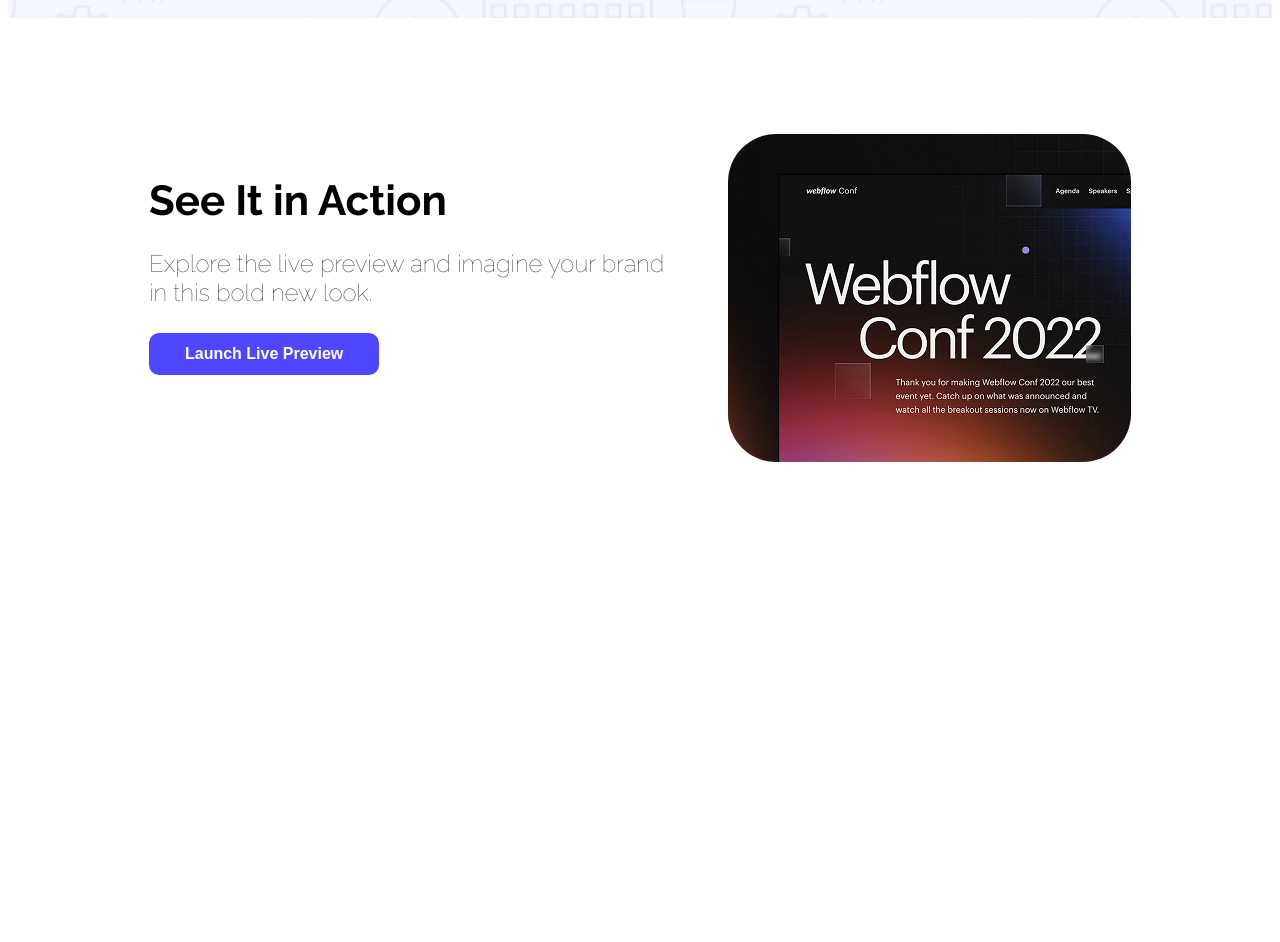
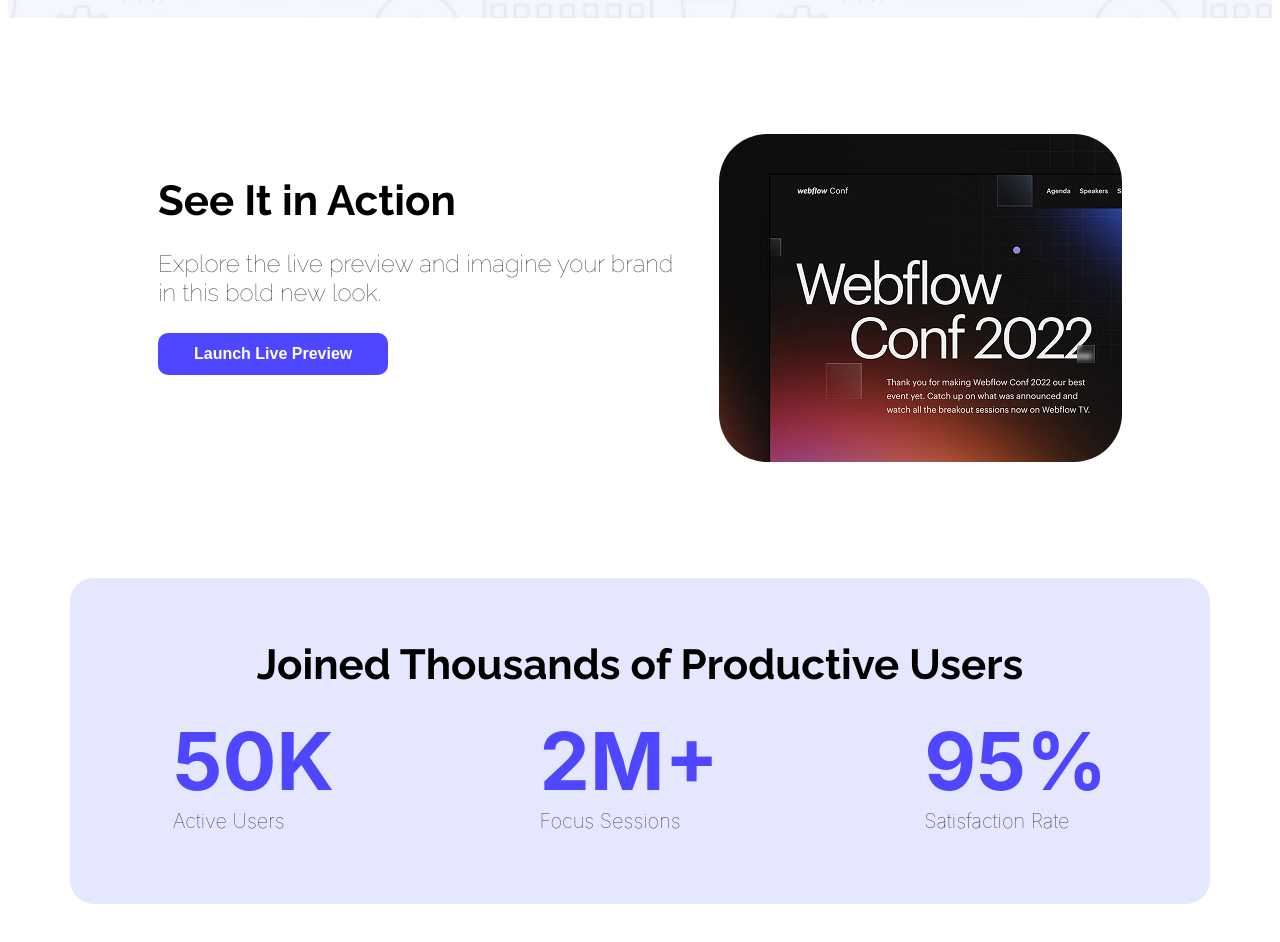
Before and after one commit to FaiazRahmanFahim/PHB12A01, a plain HTML site: page index.html in a window 1280 px wide. Shown: the part 640-1582 px from the top of the page. Before the commit the page ends 1269 px from the top, so only its background shows below. Drawn offline with Linux system fonts and the light colour scheme.

Commit message:
added second main section

```diff
--- a/CSS/landingpage.css
+++ b/CSS/landingpage.css
@@ -65,7 +65,7 @@
 
 .first-section{
     display: flex;
-    padding: 116px 141px 159px;
+    margin: 116px 150px;
     justify-content: space-between;
 }
 .first-section-img{
@@ -80,6 +80,42 @@
     width: 517px;
     height: 60px;
 }
+/* ------------------------------------ */
 
+.h3{
+    text-align: center;
+}
 
-/* ------------------------------------ */
+/* second-section-details */
+
+.second-section{
+    background-color: #E5E7FF;
+    width: 1140px;
+    height: 306px;
+    border-radius: 24px;
+    margin: 0 auto 116px;
+    padding-top: 20px;
+
+}
+
+.second-section-details{
+    display: flex;
+    justify-content: space-around;
+    font-family: 'inter', sans-serif;
+}
+
+.item-title{
+    color: #4E47FF;
+    font-size: 80px;
+    font-weight: bold;
+    margin: 0;
+
+}
+
+.item-label {
+    font-size: 20px;
+    color: #252432;
+    font-weight: 100;
+    margin: 0;
+}
+/* -------------------------------- */
--- a/index.html
+++ b/index.html
@@ -35,6 +35,23 @@
             <img class="first-section-img" src="/B12A01-landing-launchpad/Assets/wc-mini.png" alt="">
         </section>
 
+        <section class="second-section">
+            <h3 class="section-title h3">Joined Thousands of Productive Users</h3>
+            <div class="second-section-details">
+                <div>
+                    <P class="item-title">50K</P>
+                    <p class="item-label">Active Users</p>
+                </div>
+                <div>
+                    <P class="item-title">2M+</P>
+                    <p class="item-label">Focus Sessions</p>
+                </div>
+                <div>
+                    <P class="item-title">95%</P>
+                    <p class="item-label">Satisfaction Rate</p>
+                </div>
+            </div>
+        </section>
     </main>
     <footer>
 
```
